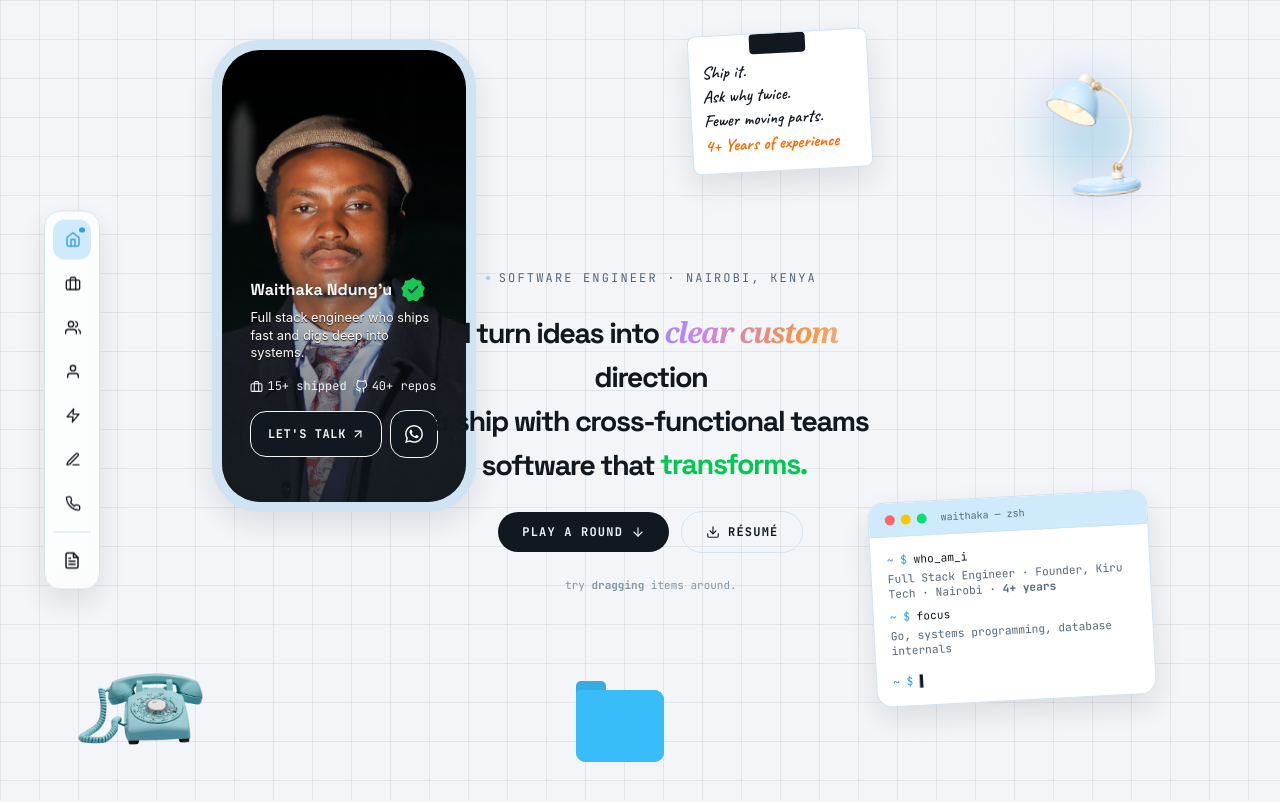
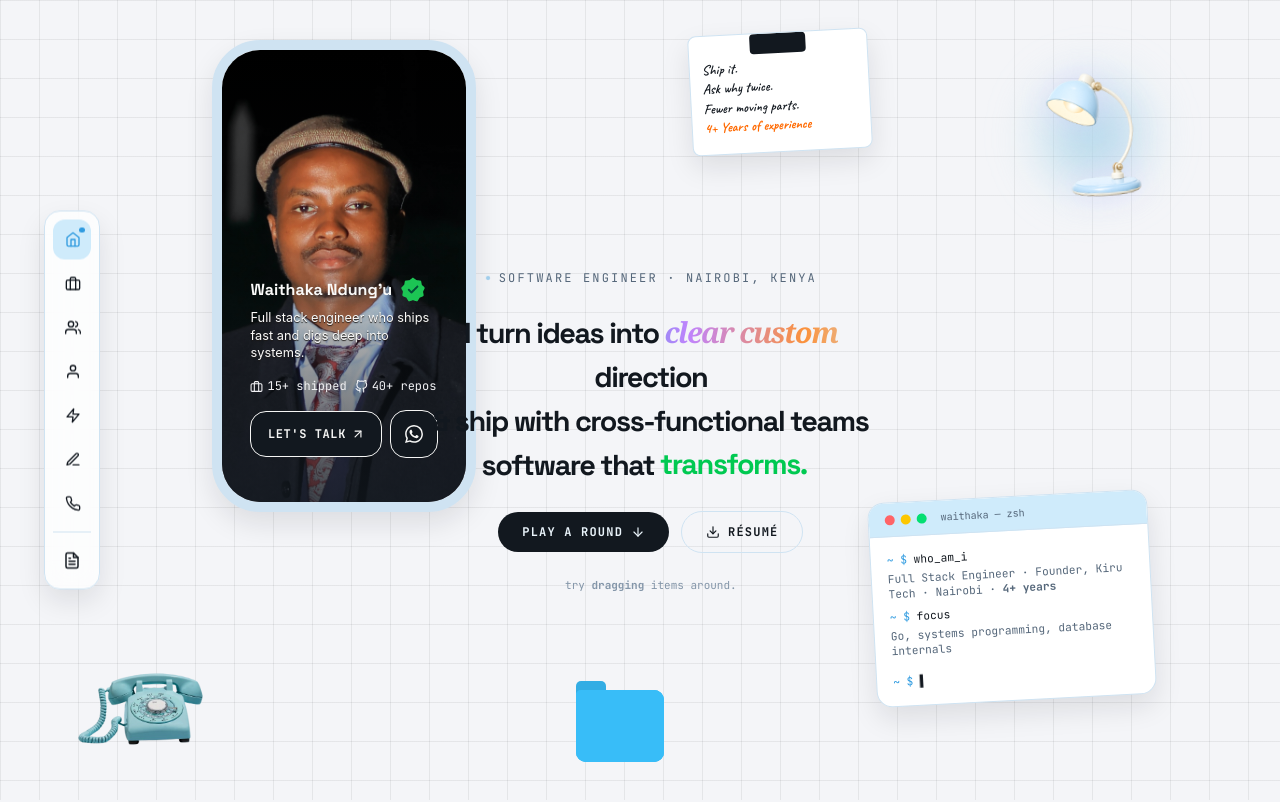
Before and after one commit to WaithakaGuru/Waithaka-Portfolio, a React (Vite) app: page / in a window 1280 px wide. Shown: the top 802 px of the page. Built offline with nearby package versions, Linux system fonts and the light colour scheme.

Commit message:
Fix Clipboard prop fontsize

```diff
--- a/src/components/props/ClipboardNote.tsx
+++ b/src/components/props/ClipboardNote.tsx
@@ -1,7 +1,7 @@
 export function ClipboardNote() {
   return (
     <div
-      className="w-45 rounded-lg overflow-hidden"
+      className="w-45 rounded-lg overflow-hidden min-h-30"
       style={{
         background: "var(--surface)",
         border: "1px solid var(--border-lt)",
@@ -15,7 +15,7 @@ export function ClipboardNote() {
         />
       </div>
       <div
-        className="px-3 pt-4 pb-4 font-hand text-[1.1rem] leading-snug"
+        className="px-3 pt-4 pb-4 font-hand text-sm leading-snug"
         style={{ color: "var(--text)" }}
       >
         Ship it. <br />
```
